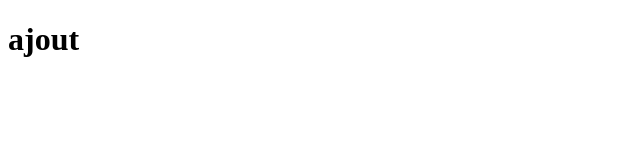
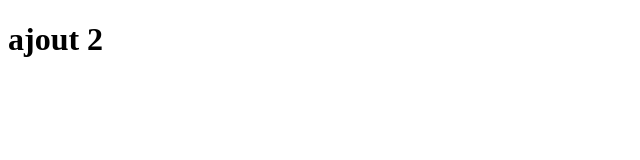
Before and after one commit to EDIGARDTHOT/FormationSymfony, a plain HTML site: page ajout.html in a window 1280 px wide. Shown: the full height of the page, 0-640 px from the left. Drawn offline with Linux system fonts and the light colour scheme.

Commit message:
modif fichier ajout

```diff
--- a/ajout.html
+++ b/ajout.html
@@ -7,6 +7,7 @@
     <title>Document</title>
 </head>
 <body>
-    <h1> ajout</h1>
+    <h1> ajout 2
+    </h1>
 </body>
 </html>
```
